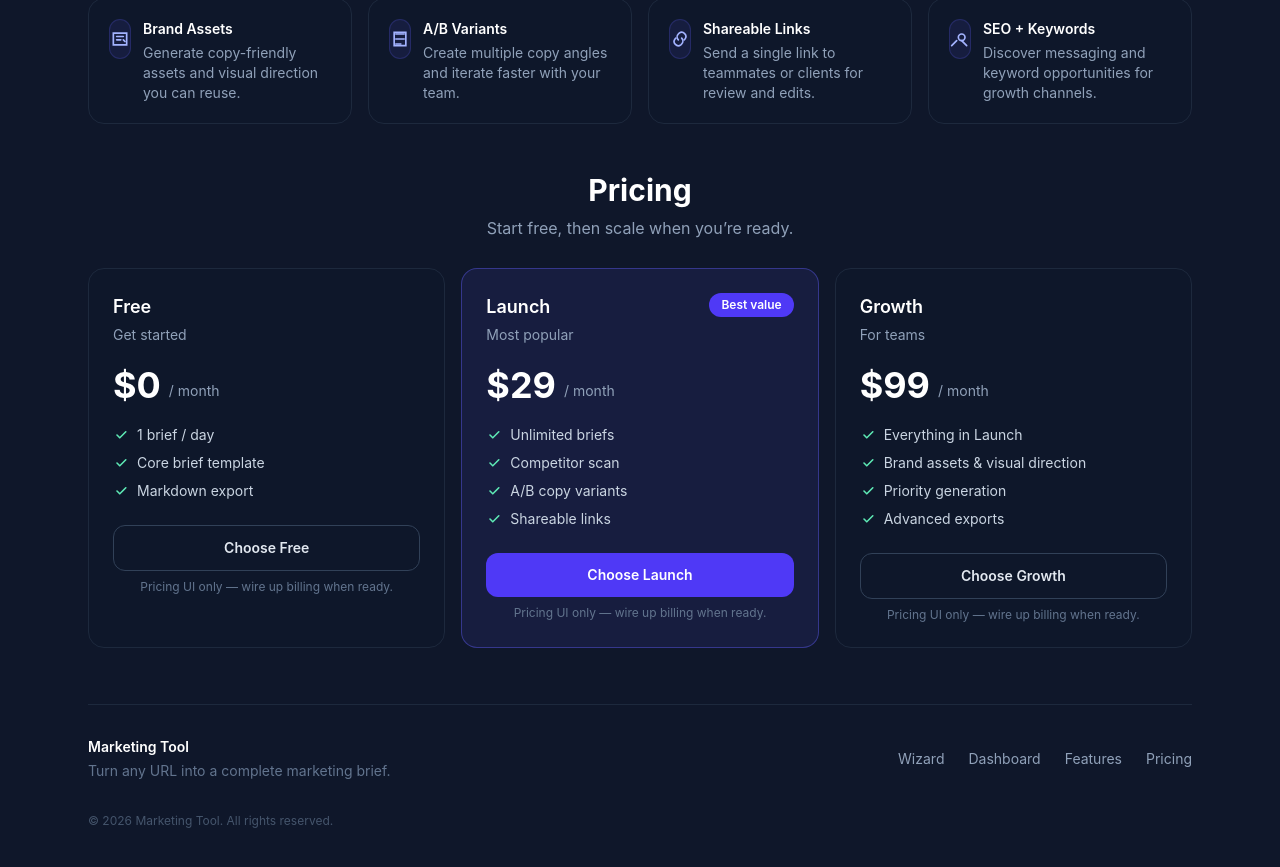
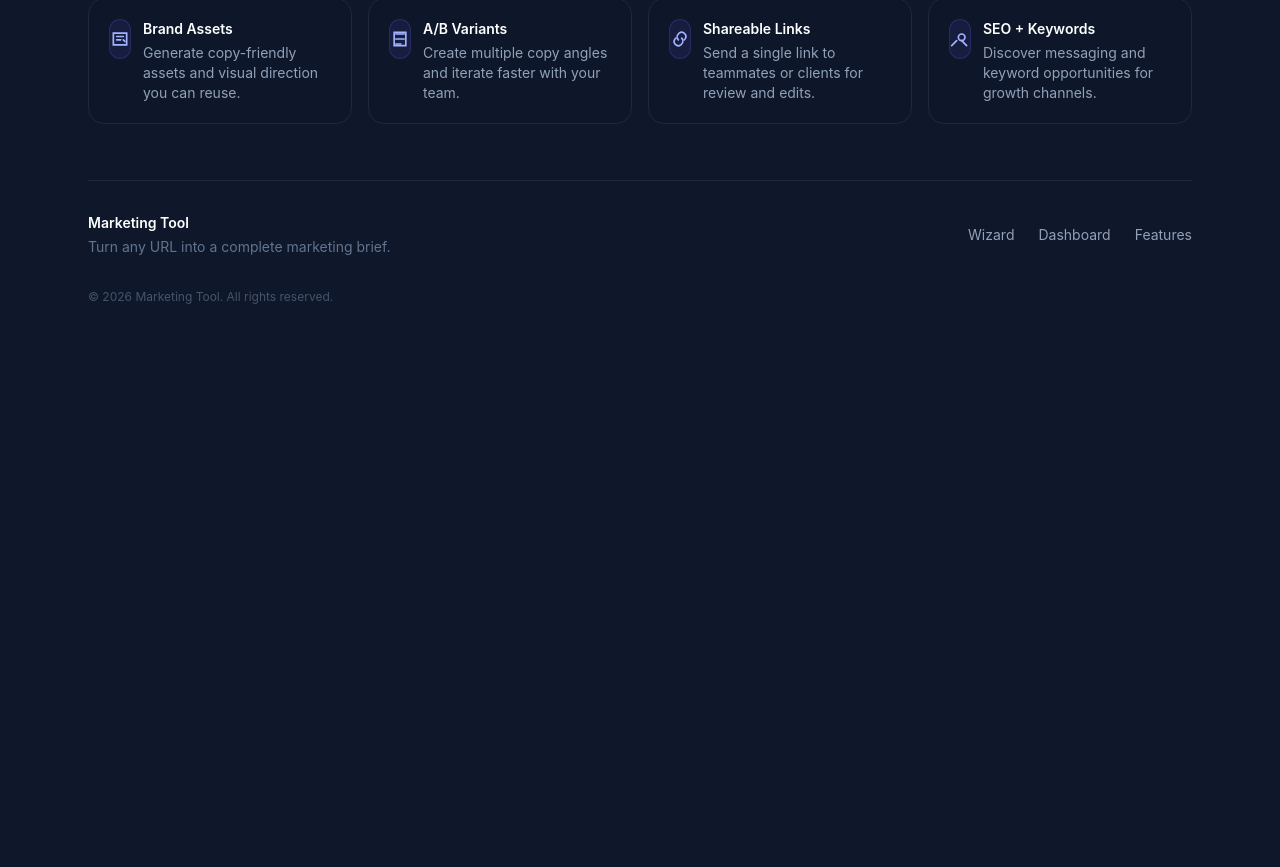
Before and after one commit to molty-assistant/marketing-tool, a Next.js app: page / in a window 1280 px wide. Shown: the part 1288-2155 px from the top of the page. After the commit the page ends 1665 px from the top, so only its background shows below. Built offline with nearby package versions, Linux system fonts and the light colour scheme.

Commit message:
UX-6: remove dummy pricing section from landing

```diff
--- a/src/app/page.tsx
+++ b/src/app/page.tsx
@@ -280,91 +280,6 @@ export default function LandingPage() {
         </div>
       </section>
 
-      {/* PRICING */}
-      <section id="pricing" className="mt-12 scroll-mt-24">
-        <div className="max-w-4xl mx-auto text-center">
-          <h2 className="text-2xl sm:text-3xl font-bold text-white">Pricing</h2>
-          <p className="mt-2 text-sm sm:text-base text-slate-400">
-            Start free, then scale when you’re ready.
-          </p>
-        </div>
-
-        <div className="mt-7 grid grid-cols-1 lg:grid-cols-3 gap-4">
-          {[
-            {
-              name: 'Free',
-              price: '$0',
-              badge: 'Get started',
-              highlight: false,
-              items: ['1 brief / day', 'Core brief template', 'Markdown export'],
-            },
-            {
-              name: 'Launch',
-              price: '$29',
-              badge: 'Most popular',
-              highlight: true,
-              items: ['Unlimited briefs', 'Competitor scan', 'A/B copy variants', 'Shareable links'],
-            },
-            {
-              name: 'Growth',
-              price: '$99',
-              badge: 'For teams',
-              highlight: false,
-              items: ['Everything in Launch', 'Brand assets & visual direction', 'Priority generation', 'Advanced exports'],
-            },
-          ].map((tier) => (
-            <div
-              key={tier.name}
-              className={
-                tier.highlight
-                  ? 'rounded-2xl border border-indigo-500/40 bg-indigo-500/10 p-6'
-                  : 'rounded-2xl border border-slate-800 bg-slate-900/30 p-6'
-              }
-            >
-              <div className="flex items-start justify-between gap-4">
-                <div>
-                  <div className="text-lg font-semibold text-white">{tier.name}</div>
-                  <div className="mt-1 text-sm text-slate-400">{tier.badge}</div>
-                </div>
-                {tier.highlight && (
-                  <div className="rounded-full bg-indigo-600 px-3 py-1 text-xs font-semibold text-white">Best value</div>
-                )}
-              </div>
-
-              <div className="mt-5 flex items-end gap-2">
-                <div className="text-4xl font-bold text-white">{tier.price}</div>
-                <div className="pb-1 text-sm text-slate-400">/ month</div>
-              </div>
-
-              <ul className="mt-5 space-y-2 text-sm">
-                {tier.items.map((it) => (
-                  <li key={it} className="flex items-center gap-2 text-slate-300">
-                    <Check />
-                    <span>{it}</span>
-                  </li>
-                ))}
-              </ul>
-
-              <div className="mt-6">
-                <a
-                  href="#"
-                  className={
-                    tier.highlight
-                      ? 'inline-flex w-full items-center justify-center rounded-xl bg-indigo-600 px-4 py-3 text-sm font-semibold text-white hover:bg-indigo-500 transition-colors'
-                      : 'inline-flex w-full items-center justify-center rounded-xl border border-slate-700 bg-slate-900/40 px-4 py-3 text-sm font-semibold text-slate-200 hover:bg-slate-900/70 transition-colors'
-                  }
-                >
-                  Choose {tier.name}
-                </a>
-                <p className="mt-2 text-center text-xs text-slate-500">
-                  Pricing UI only — wire up billing when ready.
-                </p>
-              </div>
-            </div>
-          ))}
-        </div>
-      </section>
-
       {/* FOOTER */}
       <footer className="mt-14 border-t border-slate-800 pt-8 pb-10">
         <div className="flex flex-col sm:flex-row items-start sm:items-center justify-between gap-6">
@@ -383,9 +298,7 @@ export default function LandingPage() {
             <a href="#features" className="text-slate-400 hover:text-white transition-colors">
               Features
             </a>
-            <a href="#pricing" className="text-slate-400 hover:text-white transition-colors">
-              Pricing
-            </a>
+            {/* Pricing removed */}
           </div>
         </div>
 
```
